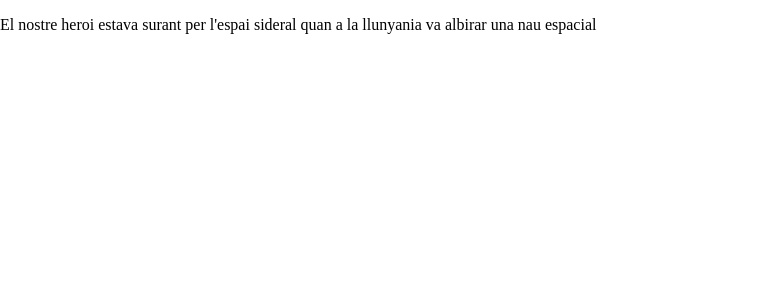
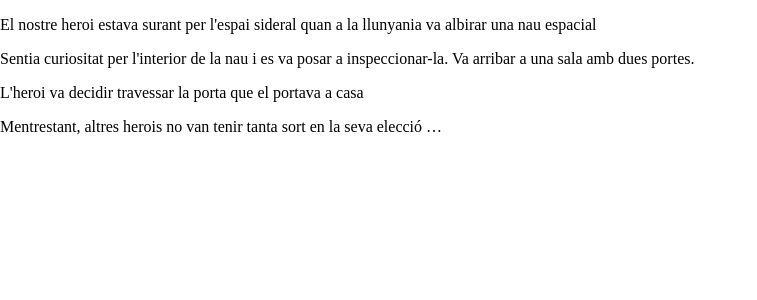
Before and after one commit to alejandratemes/sprint6, a React (Create React App) app: page / in a window 1280 px wide. Shown: the top 300 px of the page, without its empty margins (0-757 px from the left). Built offline with nearby package versions, Linux system fonts and the light colour scheme.

Commit message:
ejercicio2

```diff
--- a/src/App.css
+++ b/src/App.css
@@ -2,38 +2,3 @@
   font-size: 1em;
   font-family: "Times New Roman", Times, serif;
 }
-
-.App-logo {
-  height: 40vmin;
-  pointer-events: none;
-}
-
-@media (prefers-reduced-motion: no-preference) {
-  .App-logo {
-    animation: App-logo-spin infinite 20s linear;
-  }
-}
-
-.App-header {
-  background-color: #282c34;
-  min-height: 100vh;
-  display: flex;
-  flex-direction: column;
-  align-items: center;
-  justify-content: center;
-  font-size: calc(10px + 2vmin);
-  color: white;
-}
-
-.App-link {
-  color: #61dafb;
-}
-
-@keyframes App-logo-spin {
-  from {
-    transform: rotate(0deg);
-  }
-  to {
-    transform: rotate(360deg);
-  }
-}
--- a/src/App.js
+++ b/src/App.js
@@ -1,10 +1,13 @@
 import './App.css';
 import {Escena} from './components/escena/escena.js';
+import {quotes} from './info/frases.js'
 
 function App() {
   return (
     <div className="App">
-      <Escena/>
+      {quotes.map((item) => (
+        <Escena key={item.id} frase={item.frase}/>
+      ))}
     </div>
   );
 }
--- a/src/components/escena/escena.js
+++ b/src/components/escena/escena.js
@@ -1,5 +1,3 @@
 import React from "react";
 
-export const Escena = () => (
-    <p>El nostre heroi estava surant per l'espai sideral quan a la llunyania va albirar una nau espacial</p>
-);
+export const Escena = ({frase}) => (<p>{frase}</p>);
--- /dev/null
+++ b/src/info/frases.js
@@ -0,0 +1,18 @@
+export const quotes = [
+    {
+        id: 1,
+        frase : "El nostre heroi estava surant per l'espai sideral quan a la llunyania va albirar una nau espacial"
+    },
+    {
+        id: 2,
+        frase : "Sentia curiositat per l'interior de la nau i es va posar a inspeccionar-la. Va arribar a una sala amb dues portes."
+    },
+    {
+        id: 3,
+        frase : "L'heroi va decidir travessar la porta que el portava a casa"
+    },
+    {
+        id: 4,
+        frase: "Mentrestant, altres herois no van tenir tanta sort en la seva elecció …"
+    }
+];
```
